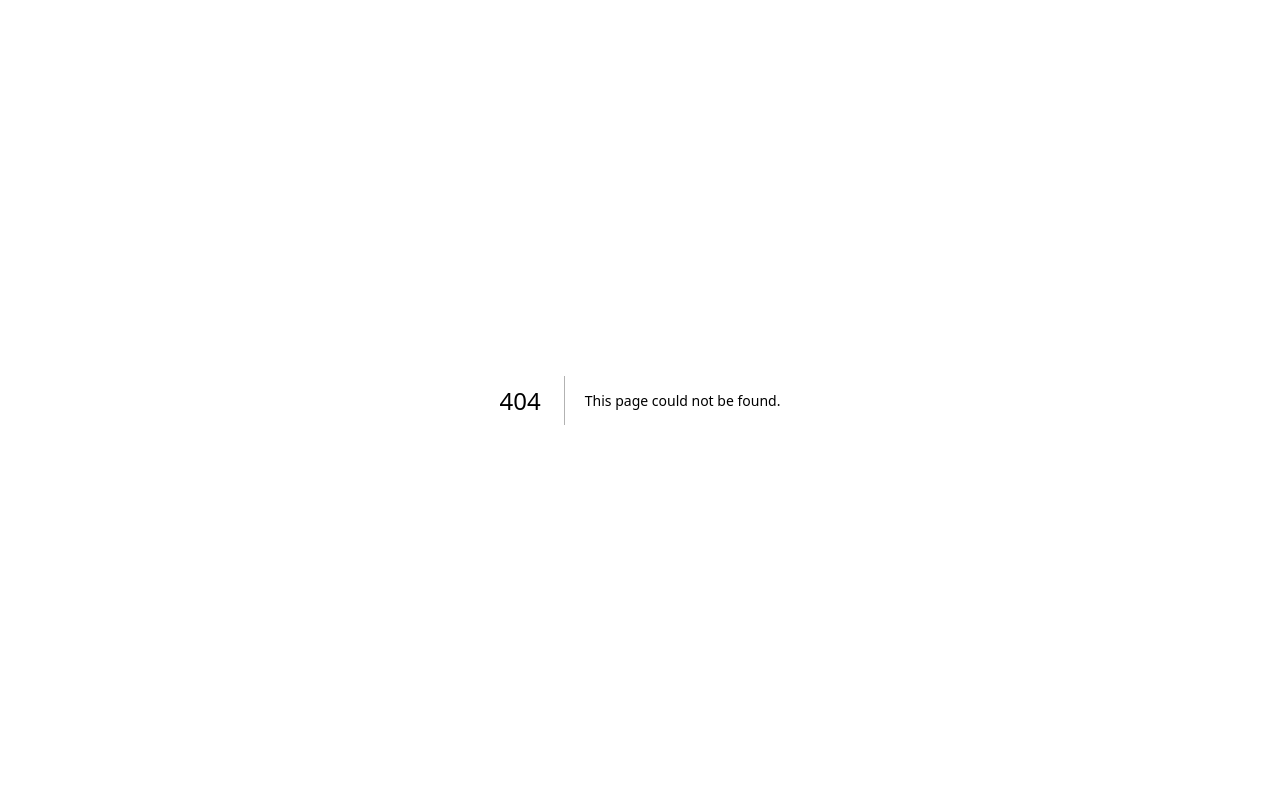
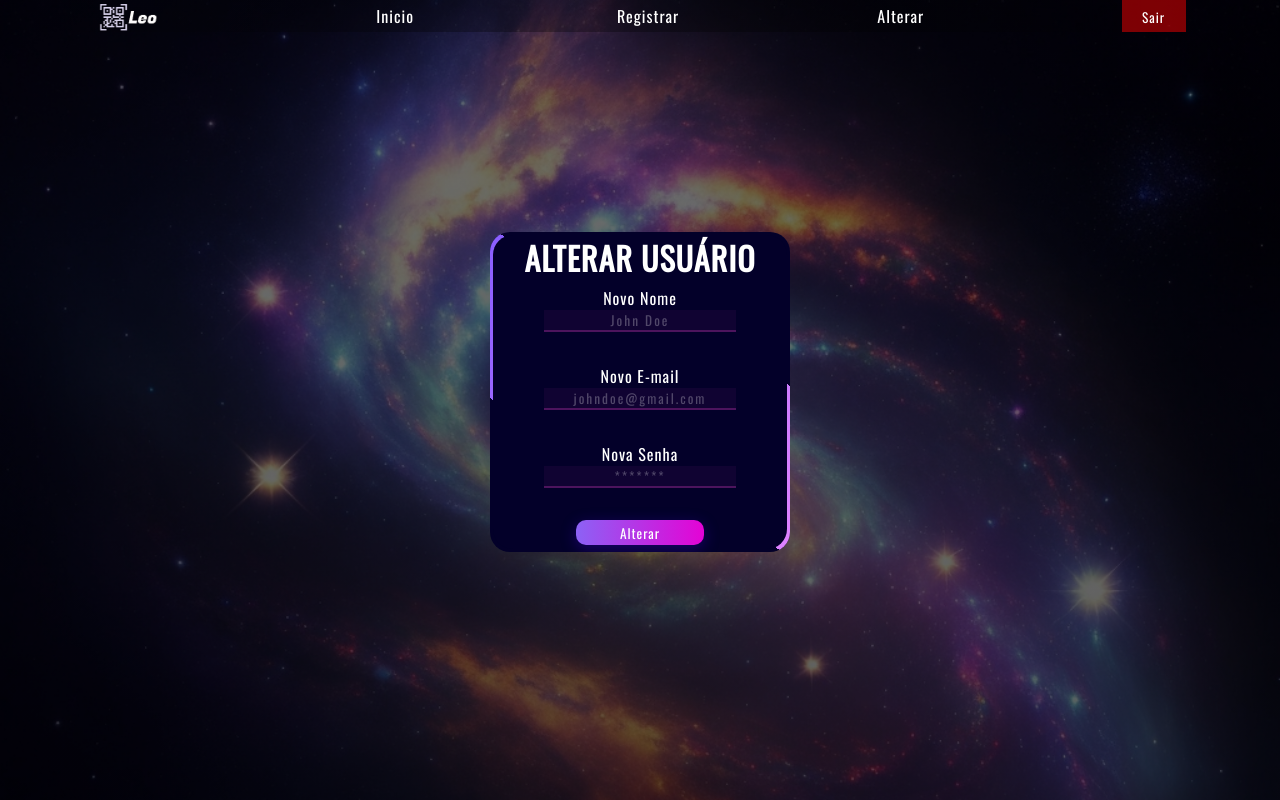
Before and after one commit to oleovini/TRABALHO-PTAC4, a Next.js app: page /pages/alteraruser in a window 1280 px wide. Before the commit this address had no page. Built offline with nearby package versions, Linux system fonts and the light colour scheme.

Commit message:
commit final

```diff
--- /dev/null
+++ b/src/app/pages/alteraruser/page.js
@@ -0,0 +1,44 @@
+'use client'
+
+import 'react-toastify/dist/ReactToastify.css';
+import '../styles/register.css';
+import Nav from "../components/Navbar";
+import { ToastContainer, toast } from "react-toastify";
+
+
+export default async function Alterar() {
+
+   const enviar = (e) => {
+    e.preventDefault();
+    toast.success('Usuário alterado com sucesso')
+   }
+
+    return (
+        <div className="tudo">
+            <Nav/>
+        <div className="principal card">
+        <h1>Alterar Usuário</h1>
+        <form onSubmit={enviar}>
+        <div className="inpts" >
+         <label for="">Novo Nome</label>
+          <input id="nome" type='text' placeholder="John Doe"/>
+
+          </div>
+          <div className="inpts" >
+          <label for="" >Novo E-mail</label>
+          <input id='mail' type="email" placeholder="johndoe@gmail.com" />
+
+          </div>
+          <div className="inpts" >
+         <label for="">Nova Senha</label>
+          <input id='passwd' type='password' placeholder="*******"/>
+
+          </div>
+
+            <button className="entrar-button">Alterar</button>
+        </form>
+        <ToastContainer toastStyle={{backgroundColor:"#030029"}} />
+      </div>
+      </div>
+    );
+};
--- a/src/app/pages/components/listaalterar.js
+++ b/src/app/pages/components/listaalterar.js
@@ -8,8 +8,7 @@ export default async function Alterar() {
       {users?.map((user, index) =>
         <p className='p-alterar' key={index}>
             {user.name}:
-            <button className='bt-alterar alterar'>Alterar</button>
-            <button className='bt-alterar excluir'>Excluir</button>
+            <button className='bt-alterar alterar'><a href="/pages/alteraruser">Alterar</a></button>
         </p>
       )}
         <ToastContainer toastStyle={{backgroundColor:"#030029"}} />
```
Also changed, not shown: src/middleware.js (+15 -1 lines).
